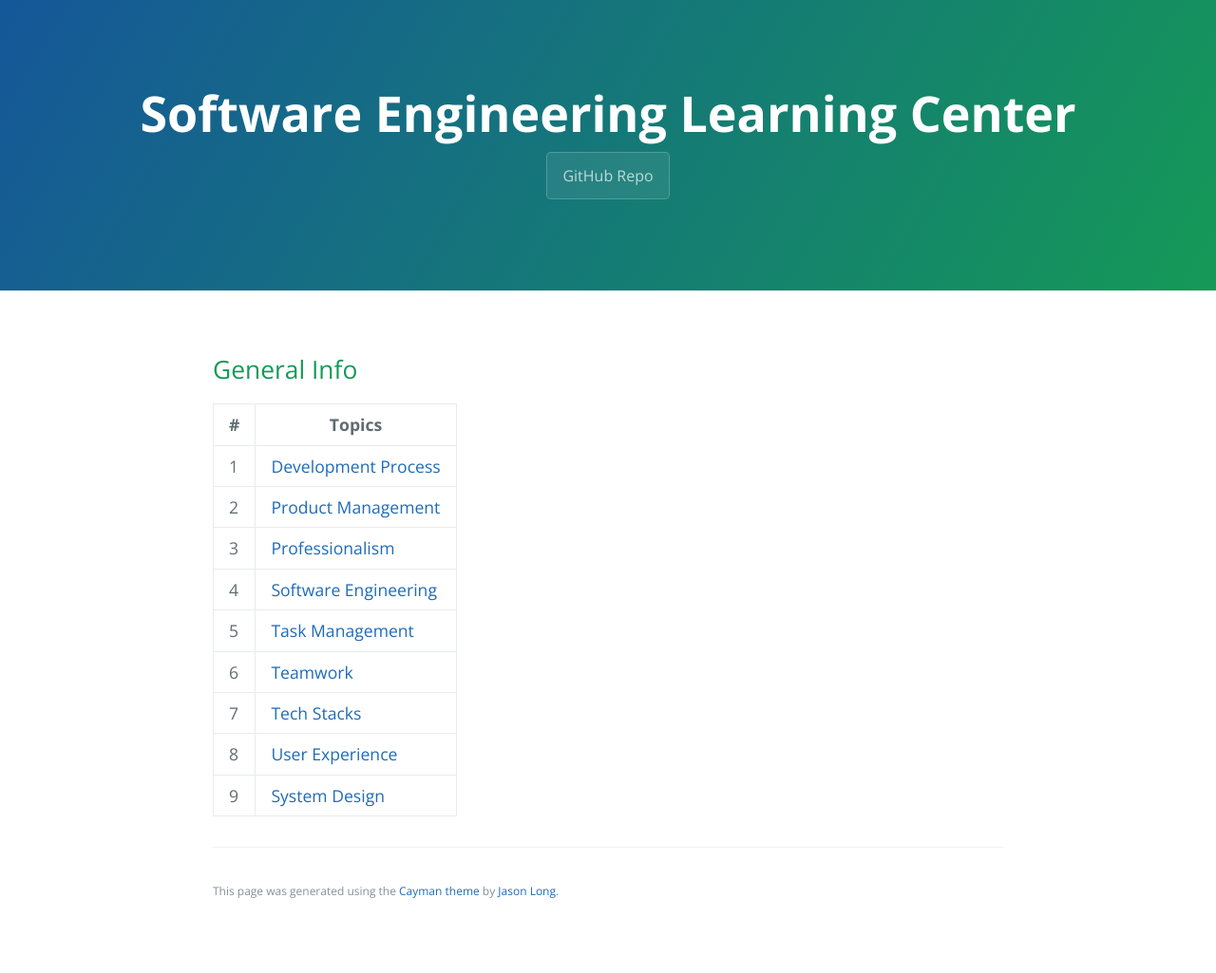
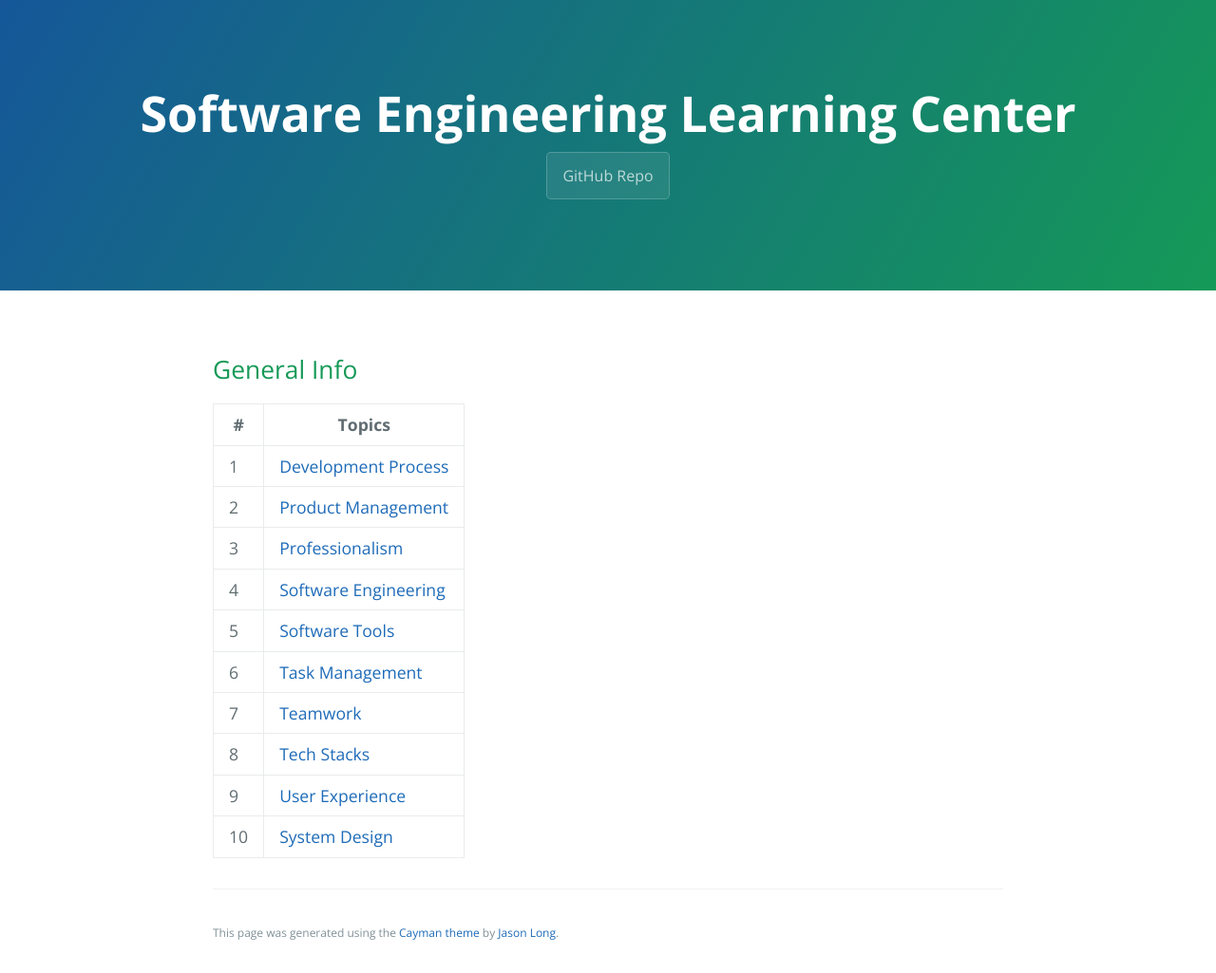
Before and after one commit to learning-software-engineering/learning-software-engineering.github.io, a Jekyll site: the page built from index.md, in a window 1280 px wide. Shown: the whole page at 95% size. Built offline with Jekyll 4.4.1, drawn with Linux system fonts in a browser that asks for light colours; before the commit the page ends 981 px from its top, so only the background shows below that.

Commit message:
Add 'Software_Tools' topic

```diff
--- a/index.md
+++ b/index.md
@@ -8,14 +8,15 @@ layout: default
 ## General Info
 
 
-| # | Topics |
-|---|---|
-| 1 | [Development Process](Topics/Development_Process.md#resources-for-development-process) |
-| 2| [Product Management](Topics/Product_Management.md#resources-for-product-management) |
-| 3 | [Professionalism](Topics/Professionalism.md#professionalism)|
-| 4 | [Software Engineering](Topics/Software_Engineering.md#resources-for-software-engineering)|
-| 5 | [Task Management](Topics/Task_Management_Software.md#resources-for-task-management-software) |
-| 6 | [Teamwork](Topics/Teamwork.md#resources-for-teamwork)
-| 7 | [Tech Stacks](Topics/Tech_Stacks.md#tech-stacks)
-| 8 | [User Experience](Topics/User_Experience.md#resources-for-user-experience) |
-| 9 | [System Design](Topics/System_Design.md#system-design) |
+| #  | Topics |
+|----|--------|
+| 1  | [Development Process](Topics/Development_Process.md#resources-for-development-process) |
+| 2  | [Product Management](Topics/Product_Management.md#resources-for-product-management) |
+| 3  | [Professionalism](Topics/Professionalism.md#professionalism)|
+| 4  | [Software Engineering](Topics/Software_Engineering.md#resources-for-software-engineering)|
+| 5  | [Software Tools](Topics/Software_Tools.md#resources-for-software-tools)|
+| 6  | [Task Management](Topics/Task_Management_Software.md#resources-for-task-management-software) |
+| 7  | [Teamwork](Topics/Teamwork.md#resources-for-teamwork)
+| 8  | [Tech Stacks](Topics/Tech_Stacks.md#tech-stacks)
+| 9  | [User Experience](Topics/User_Experience.md#resources-for-user-experience) |
+| 10 | [System Design](Topics/System_Design.md#system-design) |
```
Also changed, not shown: Topics/Software_Tools.md (added, +11 -0 lines).
